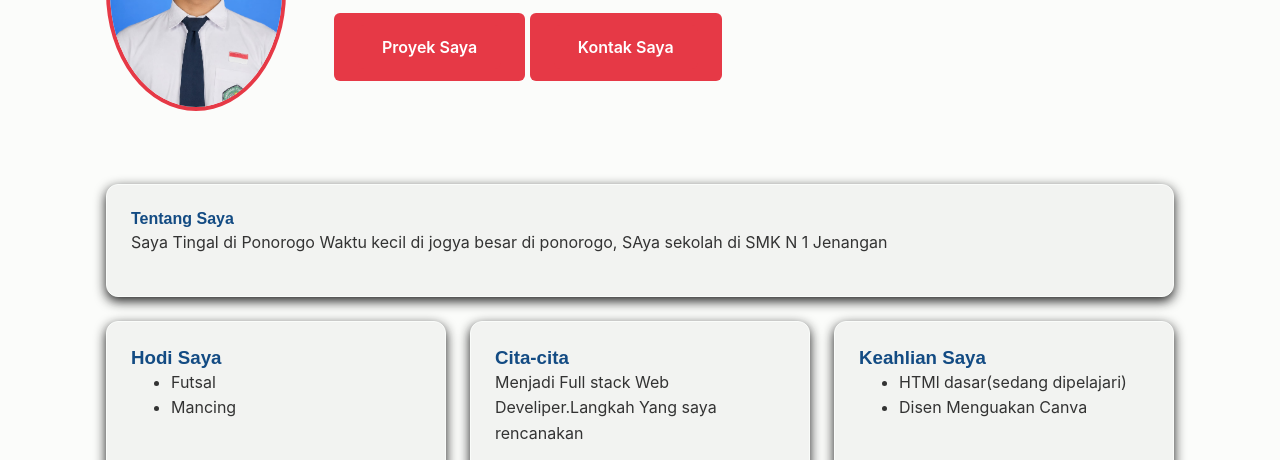
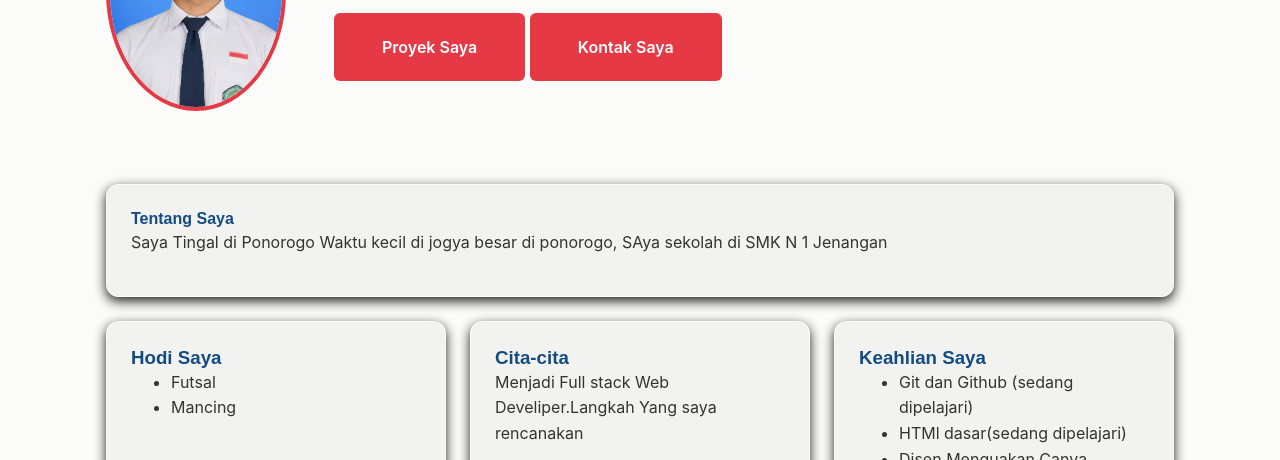
Before and after one commit to Giannbayan/Kelas-Industri, a plain HTML site: page index.html in a window 1280 px wide. Shown: the part 278-738 px from the top of the page. Drawn offline with Linux system fonts and the light colour scheme; a web font is replaced by a local one.

Commit message:
feat: menambahankan git dan github di index

```diff
--- a/index.html
+++ b/index.html
@@ -62,6 +62,7 @@
     <section class="kartu">
         <h1>Keahlian Saya</h1>
             <ul>
+                <li>Git dan Github (sedang dipelajari)</li>
                 <li>HTMl dasar(sedang dipelajari)</li>
                 <li>Disen Menguakan Canva</li>
             </ul>
```
